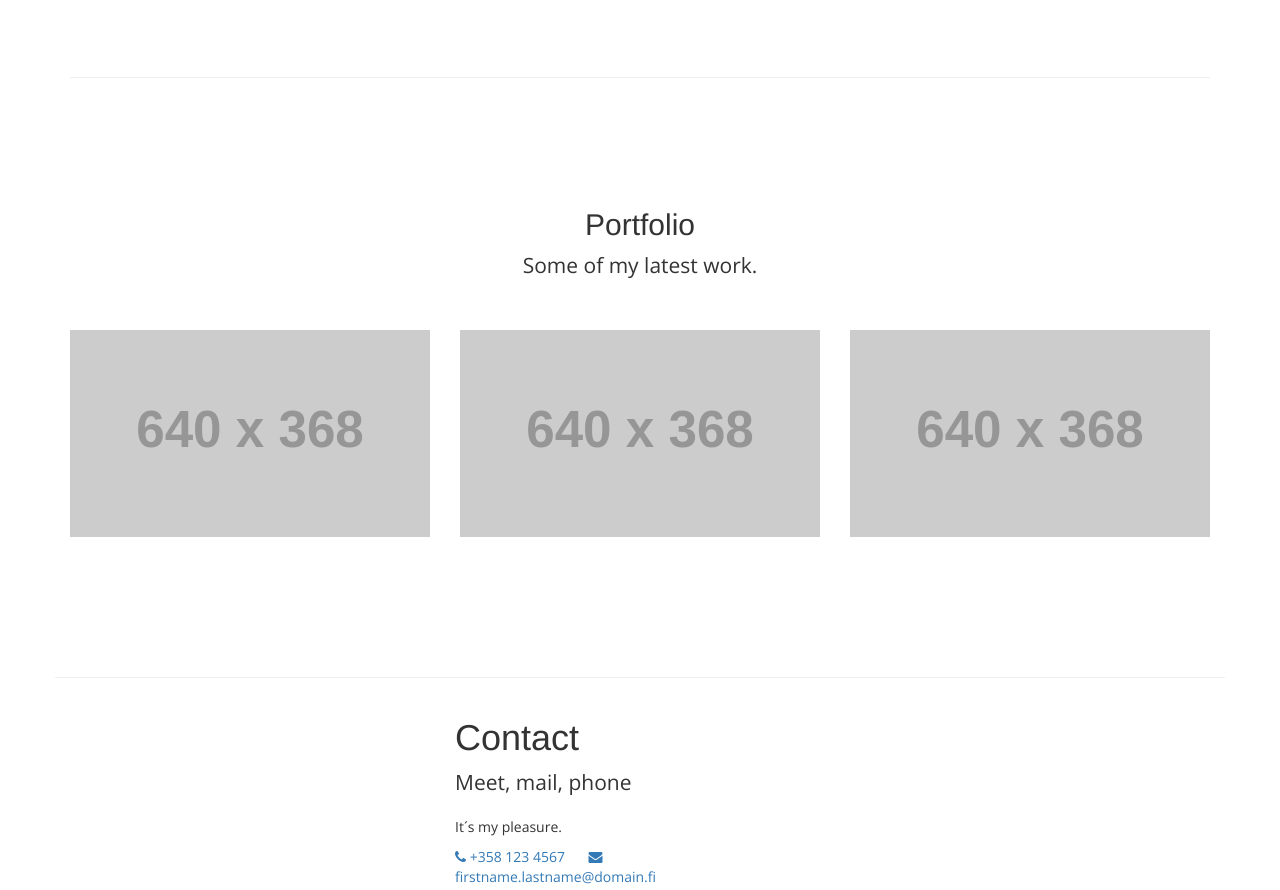
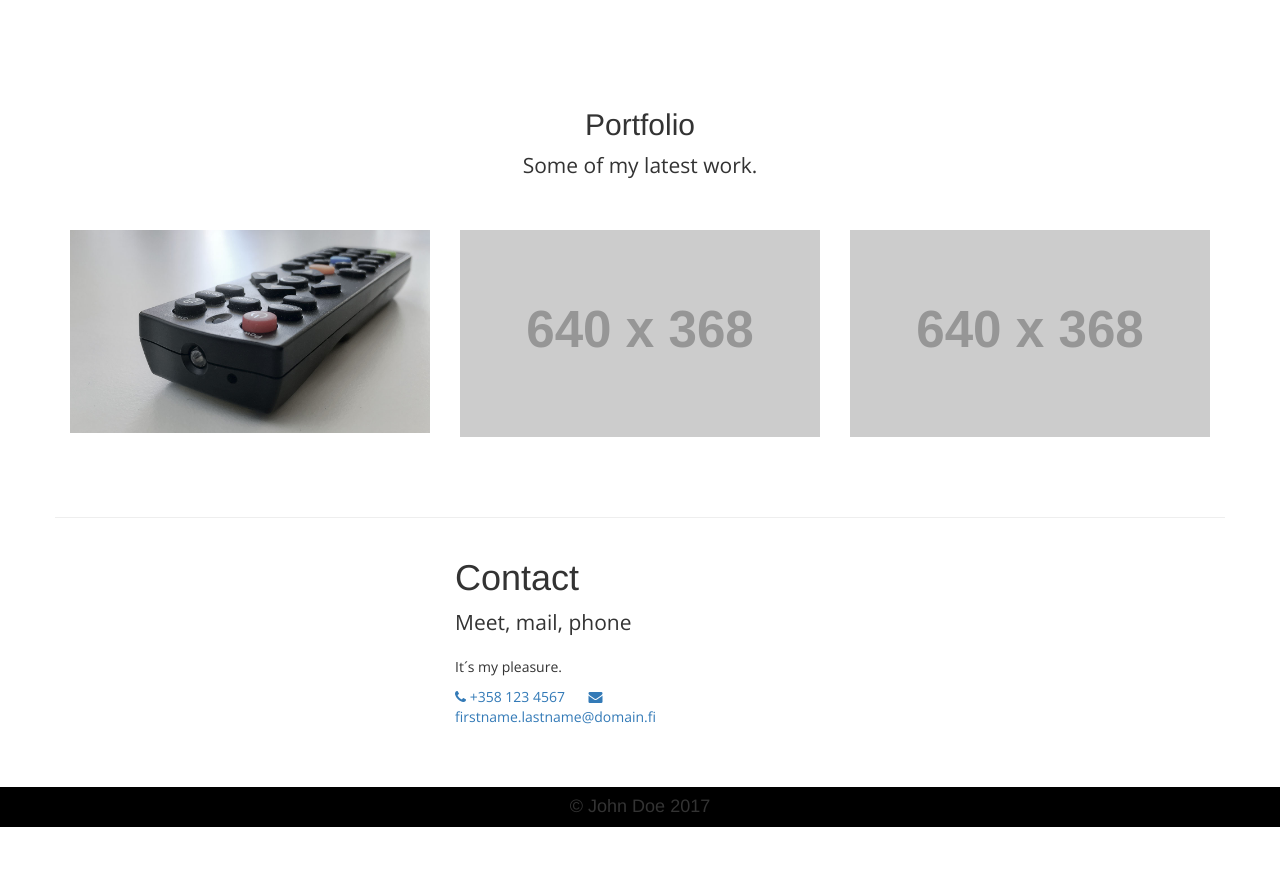
Before and after one commit to mediaclinic/simple-bootstrap3-page, a plain HTML site: page index.html in a window 1280 px wide. Shown: the part 1287-2177 px from the top of the page. After the commit the page ends 2114 px from the top, so only its background shows below. Drawn offline with nearby package versions, Linux system fonts and the light colour scheme; placeholder pictures from the web are drawn by us.

Commit message:
Added image from images-folder

```diff
--- a/bootstrap/custom-theme/bootstrap-theme.less
+++ b/bootstrap/custom-theme/bootstrap-theme.less
@@ -16,19 +16,19 @@
 .mtb {
 
 	&-sm {
-		padding-bottom: 20px;
-		padding-top: 20px;
+		margin-bottom: 20px;
+		margin-top: 20px;
 	}
 
 
 	&-md {
-		padding-bottom: 30px;
-		padding-top: 30px;
+		margin-bottom: 30px;
+		margin-top: 30px;
 	}
 
 	&-lg {
-		padding-bottom: 60px;
-		padding-top: 60px;
+		margin-bottom: 60px;
+		margin-top: 60px;
 	}
 }
 
--- a/index.html
+++ b/index.html
@@ -142,7 +142,7 @@
 
 			<div class="col-md-4">
 				<div class="hovereffect">
-					<img src="http://placehold.it/640x368" class="img-responsive" alt="Responsive image">
+					<img src="images/take_control.jpg" class="img-responsive" alt="Responsive image">
 					<div class="overlay">
 						<h2>Work Example 1</h2>
 						<a class="info" href="#" data-toggle="modal" data-target="#imageOne">Image One</a>
@@ -209,7 +209,7 @@
 					<div class="modal-body">
 						<div class="row">
 							<div class="col-md-6">
-								<img src="http://placehold.it/640x368" class="img-responsive" alt="Responsive image">
+								<img src="images/take_control.jpg" class="img-responsive" alt="Responsive image">
 							</div>
 							<div class="col-md-6">
 								<p>Lorem ipsum dolor site amet. </p>
```
Also changed, not shown: images/take_control.jpg (added).
